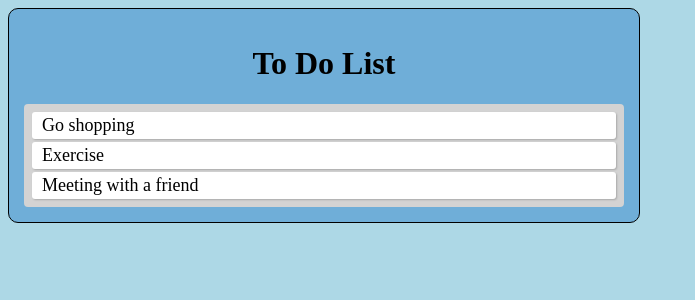
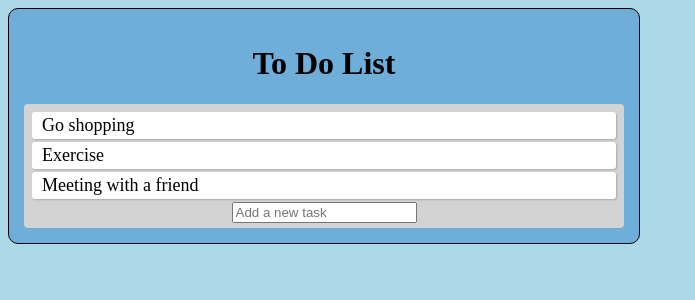
Before and after one commit to hanakola/react-to-do-list, a React (Create React App) app: page / in a window 1280 px wide. Shown: the top 300 px of the page, without its empty margins (0-695 px from the left). Built offline with nearby package versions, Linux system fonts and the light colour scheme.

Commit message:
Added form for adding new tasks

```diff
--- a/src/App.js
+++ b/src/App.js
@@ -3,6 +3,32 @@ import "./App.css";
 
 function Todo({ todo, index }) {
   return <div className="Todo">{todo.text}</div>;
+}
+
+function TodoForm({ addTodo }) {
+  const [value, setValue] = useState("");
+
+  function handleSubmit(event) {
+    event.preventDefault();
+    if (!value) return;
+    addTodo(value);
+    setValue("");
+  }
+
+  function handleChange(event) {
+    setValue(event.target.value);
+  }
+  return (
+    <form onSubmit={handleSubmit}>
+      <input
+        type="text"
+        className="input"
+        value={value}
+        placeholder="Add a new task"
+        onChange={handleChange}
+      />
+    </form>
+  );
 }
 
 export default function App() {
@@ -21,6 +47,11 @@ export default function App() {
     },
   ]);
 
+  function addTodo(text) {
+    const newTodos = [...todos, { text }];
+    setTodos(newTodos);
+  }
+
   return (
     <div className="App">
       <h1>To Do List</h1>
@@ -28,6 +59,7 @@ export default function App() {
         {todos.map((todo, index) => (
           <Todo key={index} index={index} todo={todo} />
         ))}
+        <TodoForm addTodo={addTodo} />
       </div>
     </div>
   );
```
